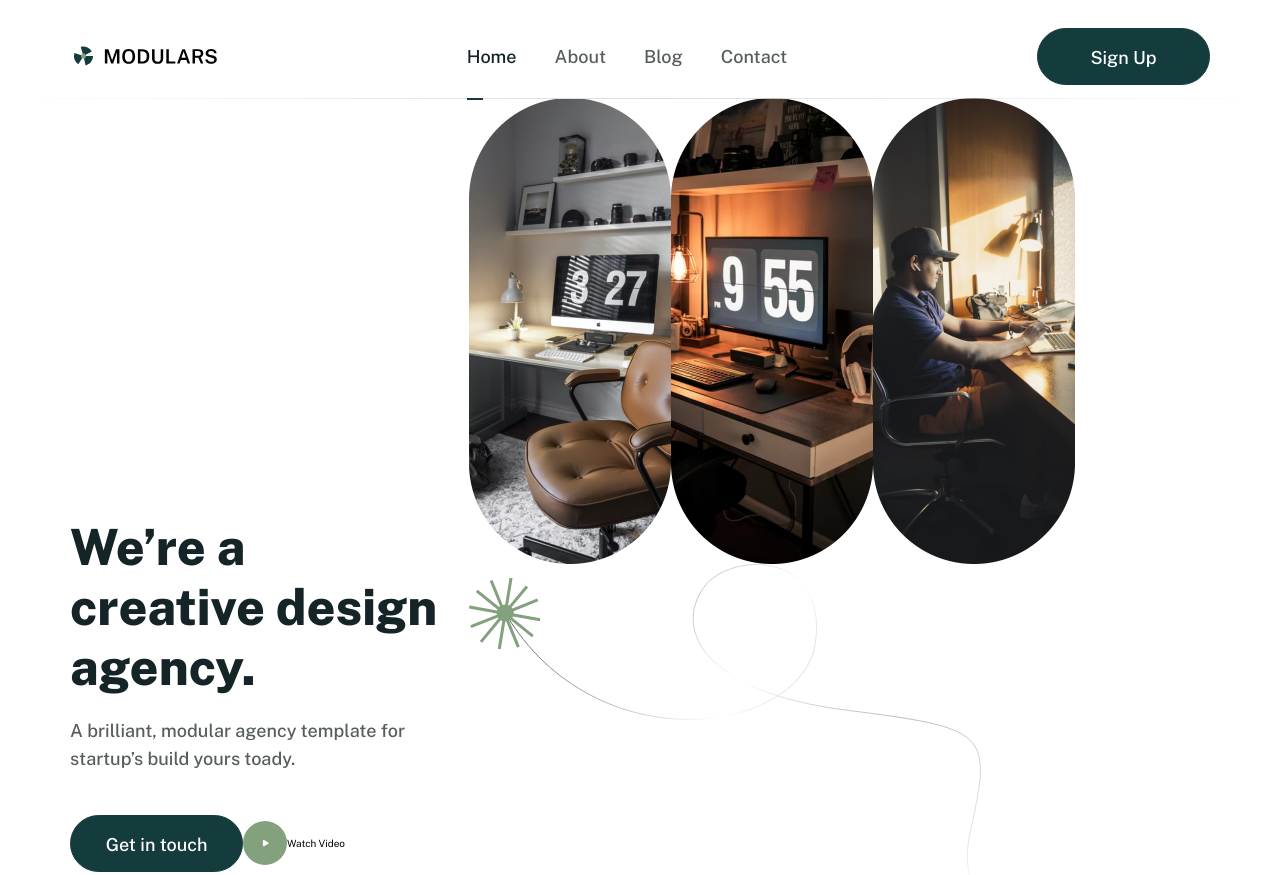
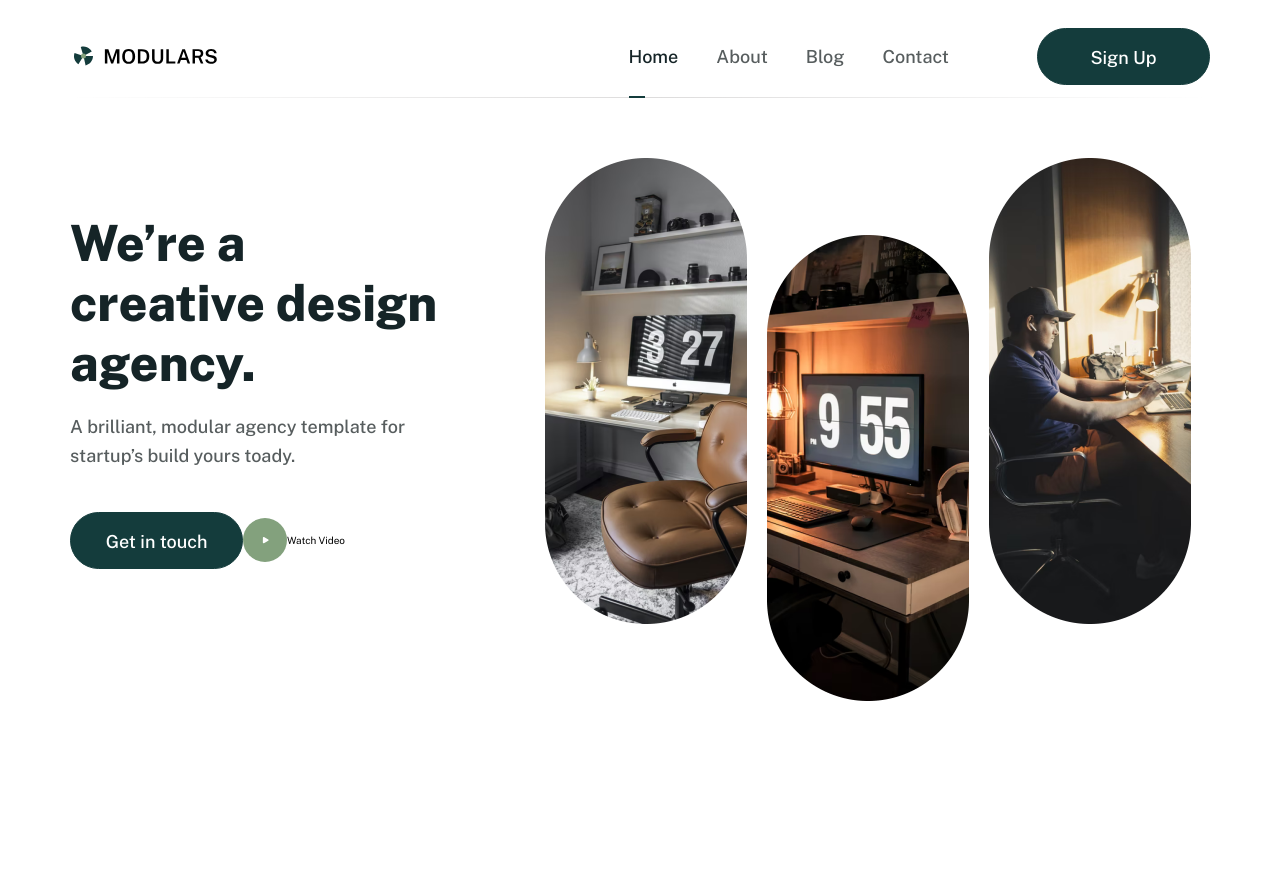
Before and after one commit to linhtc22/htmlcss-project-02htmlcss-project-06, a plain HTML site: page index.html in a window 1280 px wide. Shown: the top 875 px of the page. After the commit the page ends 800 px from the top, so only its background shows below. Drawn offline with nearby package versions, Linux system fonts and the light colour scheme.

Commit message:
commit hero

```diff
--- a/assets/css/styles.css
+++ b/assets/css/styles.css
@@ -1,5 +1,10 @@
 * {
   box-sizing: border-box;
+}
+
+body,
+html {
+  scroll-behavior: smooth;
 }
 
 body {
@@ -63,8 +68,25 @@ a {
 
 .header-top {
   display: flex;
-  justify-content: space-between;
   align-items: center;
+}
+
+.header-top::before {
+  position: absolute;
+  bottom: 0;
+  width: 1140px;
+  content: '';
+  height: 1px;
+  background: linear-gradient(
+    90deg,
+    #fff 0%,
+    #dddcdc 51.09%,
+    rgba(212, 212, 212, 0) 99.68%
+  );
+}
+
+.nav {
+  margin-left: auto;
 }
 
 .nav__list {
@@ -87,23 +109,27 @@ a {
 .nav__link--active,
 .nav__link:hover {
   color: #152427;
-  font-size: 1.8rem;
-  font-weight: 500;
 }
 
-.nav__link.nav__link--active::before {
+.nav__link.nav__link--active::after {
   position: absolute;
+  left: 19px;
+  bottom: -28px;
   content: '';
   display: inline-block;
   background: #143c3c;
   width: 16px;
   height: 2px;
-  bottom: -30px;
+}
+
+.header__btn {
+  margin-left: 69px;
 }
 
 /* Hero */
 .hero {
   position: relative;
+  margin-top: 60px;
 }
 
 .hero__body {
@@ -111,21 +137,8 @@ a {
   align-items: center;
 }
 
-.hero::before {
-  position: absolute;
-  top: 0;
-  width: 100%;
-  content: '';
-  height: 1px;
-  background: linear-gradient(
-    90deg,
-    #fff 0%,
-    #dddcdc 51.09%,
-    rgba(212, 212, 212, 0) 99.68%
-  );
-}
-
 .hero__content {
+  flex-shrink: 0;
   width: 35%;
 }
 
@@ -138,6 +151,7 @@ a {
 }
 
 .hero__desc {
+  max-width: 341px;
   margin-top: 20px;
   color: #575d5e;
   font-size: 1.8rem;
@@ -146,9 +160,9 @@ a {
 }
 
 .hero__row {
-  margin-top: 42px;
   display: flex;
   align-items: center;
+  margin-top: 42px;
 }
 
 .hero__play {
@@ -163,24 +177,21 @@ a {
   background: #83a17d;
 }
 
-.hero__play span {
-  color: #152427;
-  font-family: Poppins;
-  font-size: 1.8rem;
-  font-weight: 600;
-}
-
 .hero__media {
   width: 65%;
+  margin-left: 76px;
+  flex-grow: 1;
 }
 
 .hero__images {
   display: flex;
-}
-
-.hero__images {
+  gap: 20px;
   object-fit: cover;
   width: 202px;
   height: 466px;
   border-radius: 110px;
 }
+
+.hero__img:nth-child(2) {
+  translate: 0 77px;
+}
--- a/index.html
+++ b/index.html
@@ -120,7 +120,7 @@
             </ul>
           </nav>
           <!-- Action -->
-          <a href="#!" class="btn">Sign Up</a>
+          <a href="#!" class="btn header__btn">Sign Up</a>
         </div>
       </div>
     </header>
@@ -163,11 +163,17 @@
               <img src="./assets/img/hero-02.png" alt="" class="hero__img" />
               <img src="./assets/img/hero-03.png" alt="" class="hero__img" />
             </figure>
-            <img src="./assets/icon/hero-icon.svg" alt="" />
-            <img src="./assets/icon/hero-icon.svg" alt="" />
+            <!-- <img src="./assets/icon/hero-icon.svg" alt="" />
+            <img src="./assets/icon/hero-icon.svg" alt="" /> -->
           </div>
         </div>
       </div>
     </section>
+
+    <!-- Main -->
+    <main></main>
+
+    <!-- Footer -->
+    <footer class="footer"></footer>
   </body>
 </html>
```
